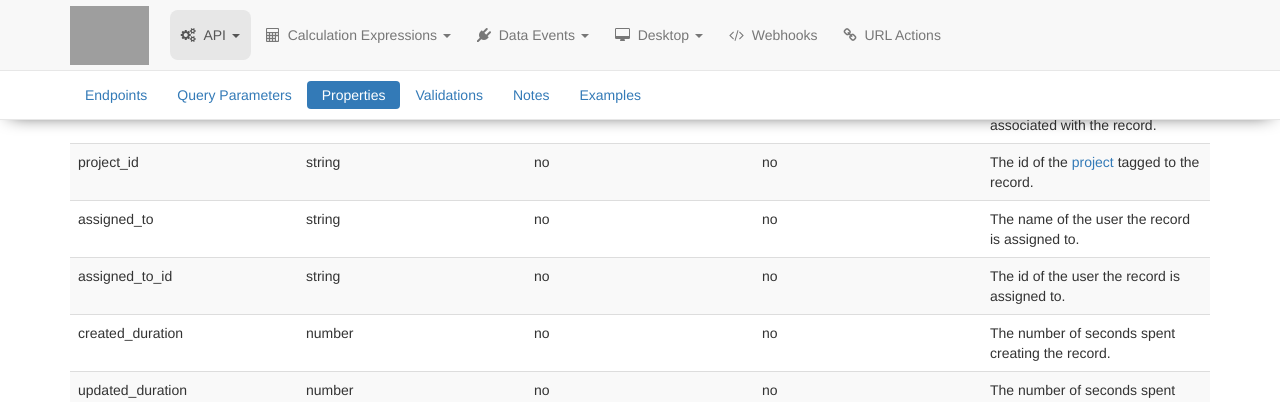
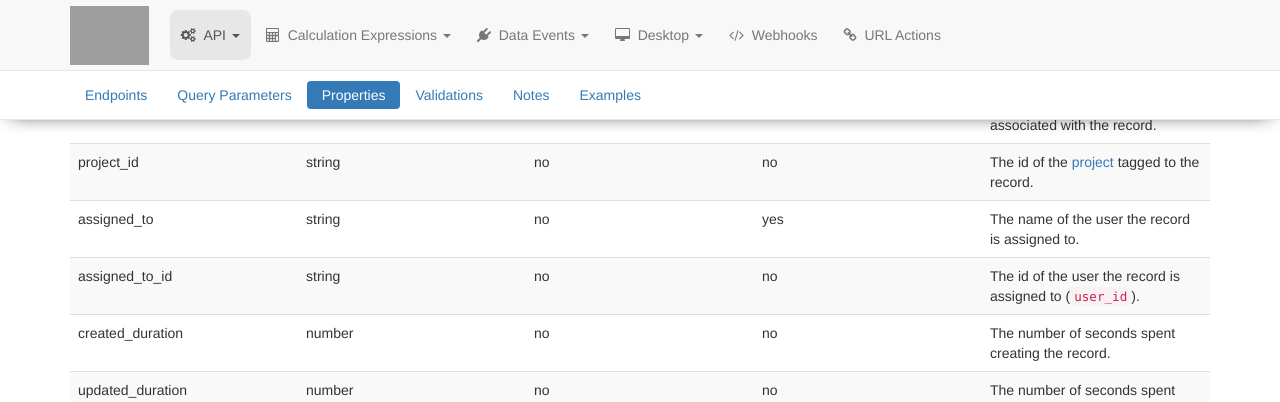
Before and after one commit to rylincoln/developer.fulcrumapp.com, a Jekyll site: the page built from _endpoints/records.md, in a window 1280 px wide and 900 px high, scrolled down 2622 px, cut to the strip 0-402 px from the top of the window. Built offline with Jekyll 4.4.1, drawn with Linux system fonts in a browser that asks for light colours; nearby versions of some CDN libraries; grey boxes are pictures that could not be loaded.

Commit message:
Specify user_id vs membership id
assigned_to is the only user property not readonly

```diff
--- a/_endpoints/records.md
+++ b/_endpoints/records.md
@@ -85,8 +85,8 @@ Records will still be ordered according to the `updated_at` column, even when fi
 | updated_by_id | string | no | yes | The id of user who last updated the record. |
 | changeset_id | string | no | no | The id of the [changeset](/endpoints/changesets/) associated with the record. |
 | project_id | string | no | no | The id of the [project](http://www.fulcrumapp.com/help/projects/) tagged to the record. |
-| assigned_to | string | no | no | The name of the user the record is assigned to. |
-| assigned_to_id | string | no | no | The id of the user the record is assigned to. |
+| assigned_to | string | no | yes | The name of the user the record is assigned to. |
+| assigned_to_id | string | no | no | The id of the user the record is assigned to (`user_id`). |
 | created_duration | number | no | no | The number of seconds spent creating the record. |
 | updated_duration | number | no | no | The number of seconds spent updating the record. |
 | edited_duration | number | no | no | The total cumulative seconds spent editing the record (creating + all updates). |
```
